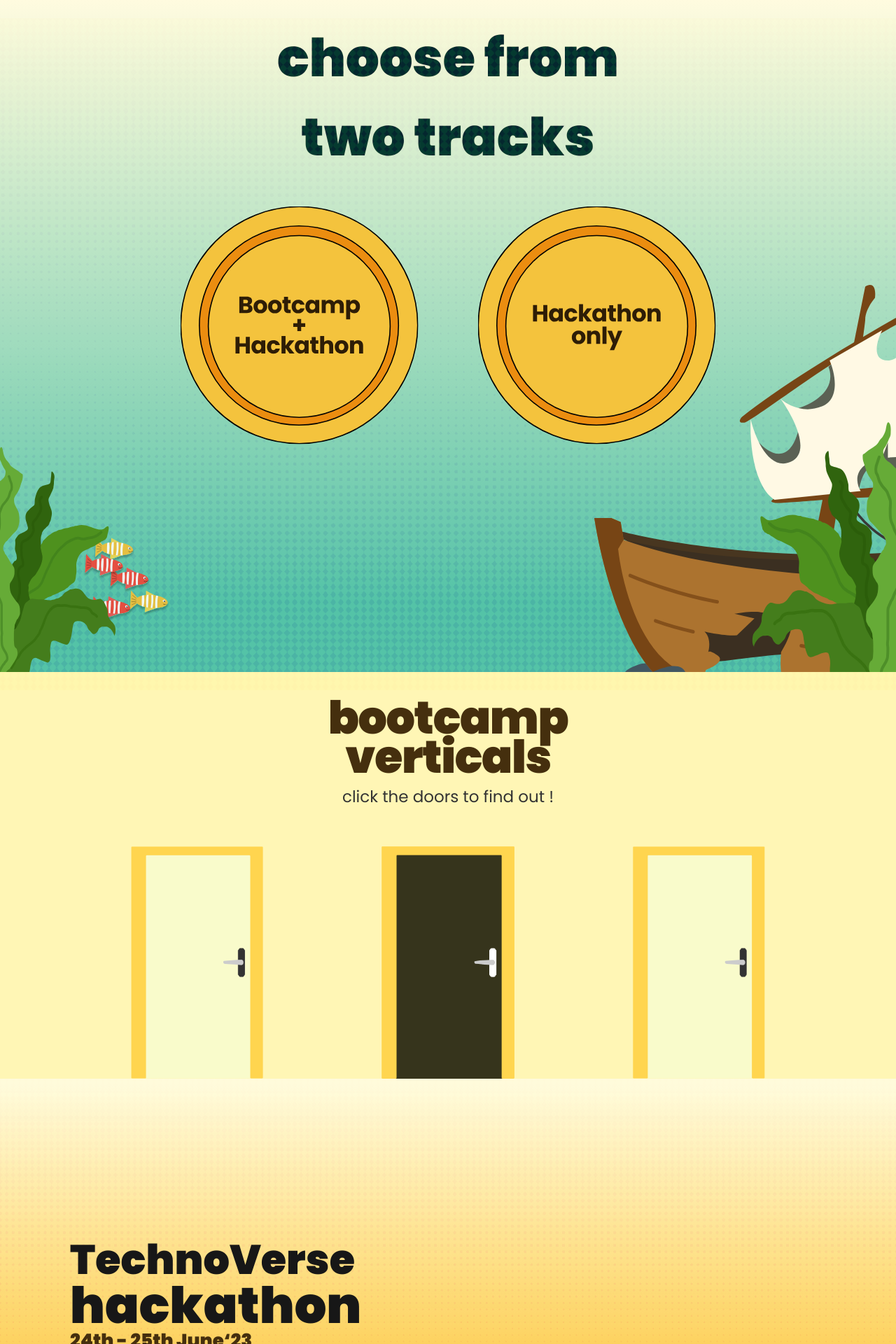
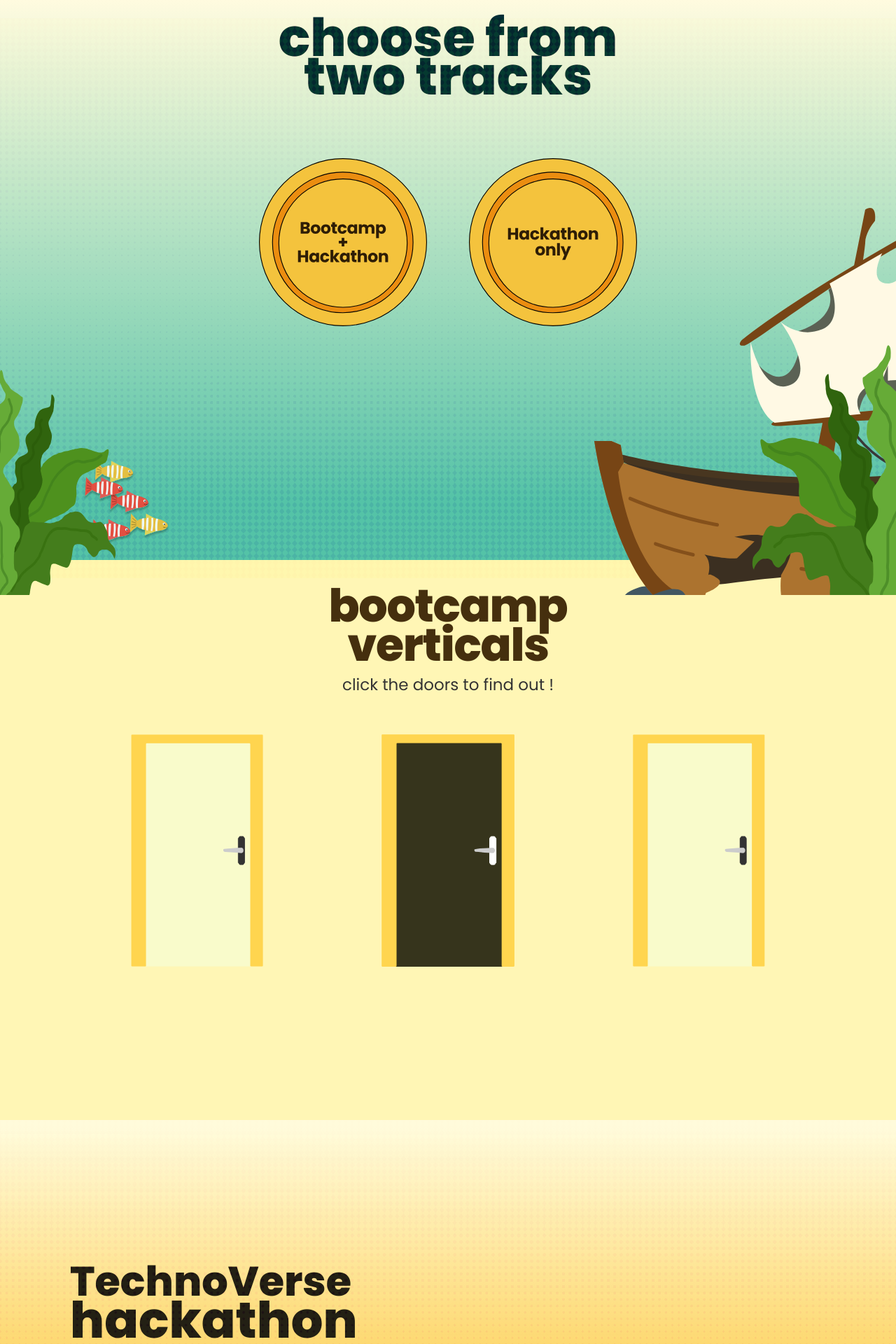
Before and after one commit to dscmbcet/tech-multiverse-website, a Next.js app: page / in a window 1280 px wide. Shown: the part 1600-3520 px from the top of the page at 70% size. Built offline with nearby package versions, Linux system fonts and the light colour scheme.

Commit message:
feat: update
Co-authored-by: vinu b kurup <Hipster16@users.noreply.github.com>

```diff
--- a/app/_components/Footer.css
+++ b/app/_components/Footer.css
@@ -1,5 +1,6 @@
 .Footer {
     padding: 7%;
+    padding-top: 150px;
     display: flex;
     flex-direction: column;
     color: white;
@@ -25,17 +26,16 @@
 .footer_register :nth-child(1) {
     width: 90%;
     display: flex;
-    align-items: center;
-    justify-content: flex-start;
+    flex-direction: column;
+
 }
 
 .footer_register :nth-child(1) > h1 {
     font-style: normal;
     font-weight: 600;
     font-size: 40px;
-    line-height: 86%;
+    line-height: 95%;
     letter-spacing: -0.02em;
-    margin: 30px 0px;
 
     color: #FFFDD6;
     -webkit-text-stroke-width: 1px;
--- a/app/_components/Footer.tsx
+++ b/app/_components/Footer.tsx
@@ -19,15 +19,13 @@ function Footer() {
     <div className='Footer' style={{backgroundColor: "#1A1A1A"}}>
         <div className='footer_register'>
             <div>
-                <h1>
-                register now and
-                “do cool things that matter.”
-                </h1>
+                <h1>register now and</h1>
+                <h1>“do cool things that matter.”</h1>
             </div>
             <div>
                 <div
                 className="apply-button"
-                data-hackathon-slug="YOUR-HACKATHON-SLUG"
+                data-hackathon-slug="technoverse"
                 data-button-theme="dark"
                 style={{height: "44px", width: "312px"}}
                 />
--- a/app/_components/SponsorCard.module.css
+++ b/app/_components/SponsorCard.module.css
@@ -4,9 +4,10 @@
     border-radius: 11.5839px;
     max-width: fit-content;
     display: flex;
-    padding: 15px 10px;
+    padding: 15px 20px;
 }
 
 .sponsorItem {
-    height: 40px;
+    width: 100%;
+    height: 100%;
 }
--- a/app/_components/SponsorCard.tsx
+++ b/app/_components/SponsorCard.tsx
@@ -1,11 +1,12 @@
 interface SponsorItem {
     imagePath: string;
     URL: string;
+    height: string;
 }
 
 import styles from "./SponsorCard.module.css";
 
-function SponsorCard({ imagePath, URL }: SponsorItem) {
+function SponsorCard({ imagePath, URL, height }: SponsorItem) {
     return (
         <a href={URL} target="blank" className={styles.sponsorItemLink}>
             <img
--- a/app/_components/Verticals.css
+++ b/app/_components/Verticals.css
@@ -3,6 +3,7 @@
     flex-direction: column;
     text-align: center;
     background-color: #FFF6B5;
+    min-height: max(600px, 100vh);
     color: black;
     padding: 3% 8% 0;
 }
--- a/app/_components/Verticals.js
+++ b/app/_components/Verticals.js
@@ -1,4 +1,4 @@
-import './Verticals.css';
+import './Verticals.css'
 
 function Verticals() {
   return (
--- a/app/layout.tsx
+++ b/app/layout.tsx
@@ -1,3 +1,4 @@
+import { useEffect, useState } from 'react'
 import Footer from './_components/Footer'
 import NavBar from './_components/NavBar'
 import './globals.css'
@@ -5,7 +6,7 @@ import { Poppins } from 'next/font/google'
 
 const poppins = Poppins({
   subsets: ['latin'],
-  weight: ['400', '900']
+  weight: ['400', '800']
 })
 
 export const metadata = {
--- a/app/page.module.css
+++ b/app/page.module.css
@@ -129,10 +129,11 @@
 .tracks {
   position: relative;
   background: linear-gradient(180deg, #FFFBDF 0%, #44BDAF 89.45%);
-  min-height: 120vh;
+  min-height: 100vh;
   color: #032E36;
   font-weight: 700;
   font-size: 50px;
+  line-height: 110%;
   display: flex;
   flex-direction: column;
   padding-top: 2%;
@@ -140,14 +141,50 @@
   align-self: center;
 }
 
+.tracks_image_container {
+  display: flex;
+}
+
 .tracks_image {
+  z-index: 2;
+  margin-top: 60px;
   scale: 80%;
+  background-position: center;
+  background-repeat: no-repeat;
+  width: 300px;
+  height: 300px;
+}
+
+.tracks_image:nth-of-type(1) {
+  background: url("/coin 2.svg");
+  background-size: cover;
+  transition: background 0.2s ease-in-out;
+}
+
+.tracks_image:nth-of-type(1):hover {
+  background: url("/coin 3.svg");
+  background-size: cover;
+  cursor: pointer;
+
+}
+
+.tracks_image:nth-of-type(2) {
+  background: url("/coin 4.svg");
+  background-size: cover;
+  transition: background 0.2s ease-in-out;
+}
+
+.tracks_image:nth-of-type(2):hover {
+  background: url("/coin 5.svg");
+  background-size: cover;
+  cursor: pointer;
 }
 
 .ship {
   position: absolute;
   bottom: 0;
   margin-top: 100px;
+  transform: translateY(50px);
   width: 100%;
 }
 
@@ -162,17 +199,16 @@
 .about_content {
   padding-left: 100px;
   width: 50%;
-  z-index: 99;
 }
 
 .about_content :nth-child(1) {
   font-size: max(30px, 4.6vw);
-  line-height: max(30px, 4.6vw);
+  line-height: 70%;
 }
 
 .about_content > h1 {
   font-size: max(40px, 5.6vw);
-  line-height: max(40px, 5.6vw);
+  line-height: 95%;
   color: #171717;
 }
 
@@ -187,6 +223,12 @@
   line-height: max(26px, 1.6vw);
   color: #452F0E;
 }
+.about_content > h2:nth-of-type(1) {
+  margin-bottom: 30px;
+}
+.about_content > h2:nth-of-type(2) {
+  margin-top: 30px;
+}
 
 .brain {
   z-index: 1;
@@ -197,11 +239,11 @@
 }
 
 .sponsors {
-  min-height: max(600px, 100vh);
   background-color: #FFFBDC;
   display: flex;
   align-items: center;
   padding: 100px;
+  padding-bottom: 200px;
 }
 
 .sponsors > .wrapper {
@@ -209,14 +251,19 @@
   background-color: #6AB764;
   border-radius: 40px;
   width: 100%;
+  padding-bottom: 80px;
 }
 
 .sponsors > .wrapper > .hflex {
-  padding: 10px 50px 10px 50px;
+  padding: 10px 10px 10px 100px;
   width: 100%;
   display: flex;
   justify-content: space-between;
   align-items: center;
+}
+
+.treasurechest {
+  scale: 80%;
 }
 
 .hflex > div > h1 {
@@ -235,7 +282,7 @@
 }
 
 .sponsorCategory {
-  padding: 10px 50px 50px 50px;
+  padding: 10px 50px 50px 100px;
 }
 
 .sponsorCategory > h2 {
@@ -250,3 +297,17 @@
   -webkit-text-stroke-width: 2px;
   -webkit-text-stroke-color: black;
 }
+
+.mobileError {
+  display: flex;
+  align-items: center;
+  text-align: center;
+  color: white;
+  justify-content: center;
+  font-size: max(6px, 1.5vw);
+  position: fixed;
+  width: 100%;
+  height: 100vh;
+  z-index: 99;
+  background-color: #6AB764;
+}
--- a/app/page.tsx
+++ b/app/page.tsx
@@ -3,9 +3,21 @@ import About from './_components/About';
 import SponsorCard from './_components/SponsorCard';
 import Verticals from './_components/Verticals';
 import styles from './page.module.css'
-import { useEffect } from 'react';
+import { useEffect, useState } from 'react';
 
 export default function Home() {
+  const [width, setWindowWidth] = useState(1024)
+  useEffect(() => {
+    updateDimensions();
+    window.addEventListener('resize', updateDimensions);
+    return () =>
+      window.removeEventListener('resize',updateDimensions);
+   }, [])
+   const updateDimensions = () => {
+     const width = window.innerWidth
+     setWindowWidth(width)
+   }
+
   useEffect(() => {
     const script = document.createElement('script');
     script.src = 'https://apply.devfolio.co/v2/sdk.js';
@@ -18,6 +30,9 @@ export default function Home() {
 }, []);
   return (
     <main className={styles.main}>
+      {(width < 1024) && <div className={styles.mobileError}>
+          <h1>THIS WEBSITE IS ONLY OPTIMISED ON DESKTOPS</h1>
+      </div>}
     <section className={styles.landing}>
        <div className={styles.overlay} />
         <div className={styles.landing_wrapper}>
@@ -28,7 +43,7 @@ export default function Home() {
               <h2>19th - 25th June ‘23</h2>
               <div
               className="apply-button"
-              data-hackathon-slug="YOUR-HACKATHON-SLUG"
+              data-hackathon-slug="technoverse"
               data-button-theme="dark"
               style={{height: "44px", width: "312px"}}
               />
@@ -54,9 +69,9 @@ export default function Home() {
       <div className={styles.overlay} />
       <h1>choose from</h1>
       <h1>two tracks</h1>
-      <div>
-        <img className={styles.tracks_image} src="/coin 2.svg" alt={''} />
-        <img className={styles.tracks_image} src="/coin 4.svg" alt={''} />
+      <div className={styles.tracks_image_container}>
+        <div className={styles.tracks_image} />
+        <div className={styles.tracks_image} />
       </div>
       <img className={styles.ship} src="/deco.svg" alt="" />
   </section>
@@ -69,7 +84,7 @@ export default function Home() {
       <h2>24th - 25th June‘23</h2>
 
       <p>Unleash your untapped potential and join the extraordinary gathering of visionary young minds. Step into the spotlight, unleash your creativity, and leave your mark as you embark on an exhilarating journey to revolutionize the world through technology.</p>
-    <h2>hackathon tracks will be announced soon !</h2>
+    <h2 className={styles.about_announce}>hackathon tracks will be announced soon !</h2>
     </div>
     <img className={styles.brain} src="/brain.svg" alt="" />
   </section>
@@ -82,19 +97,19 @@ export default function Home() {
           <h1>meet our</h1>
           <h1>sponsors</h1>
         </div>
-        <img src="/treasurechest.svg" alt="" />
+        <img className={styles.treasurechest} src="/treasurechest.svg" alt="" />
       </div>
       <div className={styles.sponsorCategory}>
         <h2>platinum</h2>
         <div className={styles.sponsorContainer}>
-          <SponsorCard imagePath='/devfolio.svg' URL='https://devfolio.co/discover'/>
-          <SponsorCard imagePath='/polygon.svg' URL='https://polygon.technology/'/>
+          <SponsorCard imagePath='/devfolio.svg' URL='https://devfolio.co/discover' height='40px'/>
+          <SponsorCard imagePath='/polygon.svg' URL='https://polygon.technology/' height='40px'/>
         </div>
         <h2>gold</h2>
         <div className={styles.sponsorContainer}>
-          <SponsorCard imagePath='/solana.svg' URL='https://solana.com/'/>
-          <SponsorCard imagePath='/filecoin.svg' URL='https://filecoin.io/'/>
-          <SponsorCard imagePath='/replit.svg' URL='https://replit.com/'/>
+          <SponsorCard imagePath='/solana.svg' URL='https://solana.com/' height='30px'/>
+          <SponsorCard imagePath='/filecoin.svg' URL='https://filecoin.io/' height='30px'/>
+          <SponsorCard imagePath='/replit.svg' URL='https://replit.com/' height='30px'/>
         </div>
       </div>
     </div>
```
Also changed, not shown: public/coin 3.svg (added), public/coin 5.svg (added).
